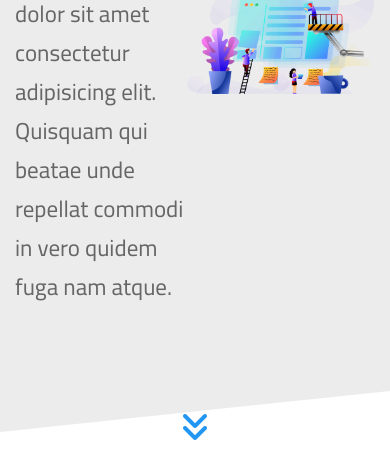
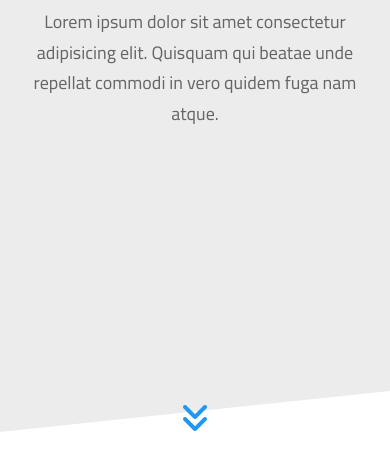
Before and after one commit to ELHARFALI/Project--Template-11, a plain HTML site: page index.html in a window 390 px wide. Shown: the part 390-862 px from the top of the page. Drawn offline with Linux system fonts and the light colour scheme.

Commit message:
Landing Section part 2

```diff
--- a/scss/_header.scss
+++ b/scss/_header.scss
@@ -24,7 +24,7 @@
             justify-content: center;
             align-items: center;
 
-            @include tablet {
+            @include mobile {
                 width: 100%;
                 height: 50px;
             }
@@ -33,7 +33,7 @@
         .main-nav {
             display: flex;
 
-            @include tablet {
+            @include mobile {
                 margin: auto;
             }
 
@@ -50,7 +50,7 @@
                     transition: $main-transition;
                     overflow: hidden;
 
-                        @include tablet {
+                        @include mobile {
                             padding: 10px;
                             font-size: 14px;
                             height: 40px;
--- a/scss/_landing.scss
+++ b/scss/_landing.scss
@@ -25,11 +25,18 @@
         .text {
             flex: 1;
 
+            @include tablet {
+                text-align: center;
+            }
+
 
             h1 {
                 font-size: 40px;
                 margin: 0;
 
+                @include mobile {
+                    font-size: 28px;
+                }
             }
 
             p {
@@ -38,12 +45,31 @@
                 margin: 5px 0 0;
                 color: #666;
                 max-width: 500px;
+
+                @include mobile {
+                    font-size: 18px;
+                }
+
+                @include tablet {
+                margin: 10px auto;
+            }
+
             }
         }
 
-        .image > img {
-            width: 600px;
-            max-width: 100%;
+        .image {
+            @include tablet {
+                    display: none;
+                }
+
+
+            img {
+                position: relative;
+                width: 600px;
+                animation: up-and-down 5s linear infinite;
+
+            }
+
         }
     }
 
@@ -59,5 +85,34 @@
             color: $main-color-alt;
         }
 
+        i {
+            animation: bouncing 1.5s infinite;
+        }
+
     }
 }
+
+// Animation
+@keyframes up-and-down {
+    0% {
+        top: 0;
+    }
+
+    100% {
+        top: 0;
+    }
+
+    50% {
+        top: -50px;
+    }
+}
+
+@keyframes bouncing {
+    0%, 10%, 20%, 50%, 80%, 100% {
+        transform: translateY(0);
+    }
+
+    40%, 60% {
+        transform: translateY(-10px);
+    }
+}
--- a/scss/_media-queries.scss
+++ b/scss/_media-queries.scss
@@ -1,5 +1,11 @@
-@mixin tablet {
+@mixin mobile {
     @media (max-width: 767px) {
         @content;
     }
 }
+
+@mixin tablet {
+    @media (max-width: 991px) {
+        @content;
+    }
+}
```
Also changed, not shown: dist/css/style.css, 1 other file.
